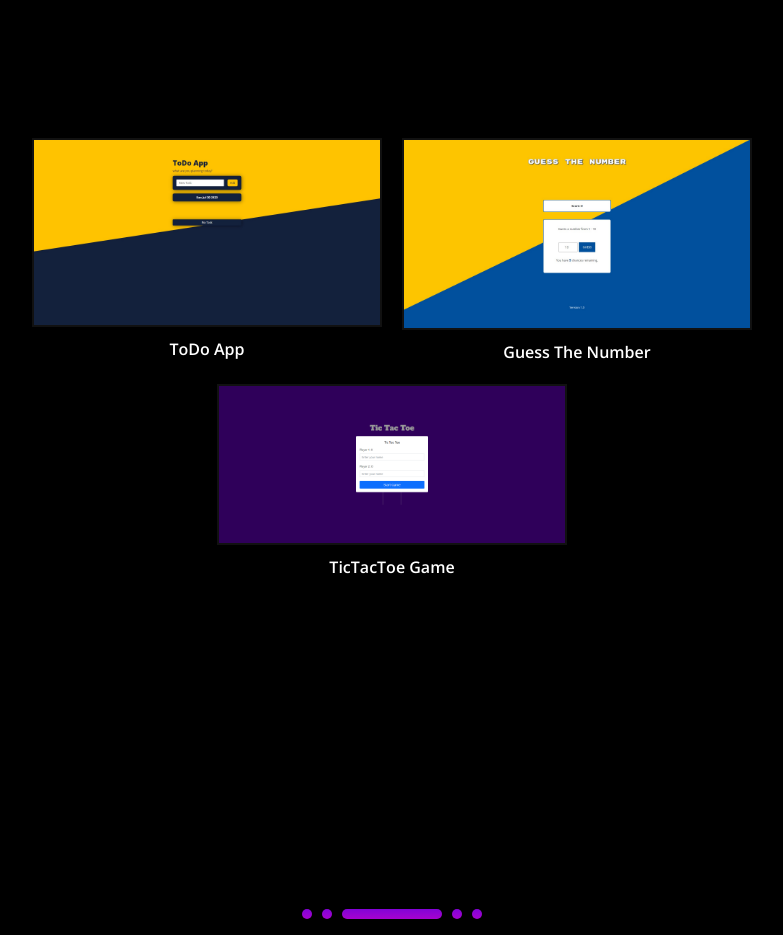
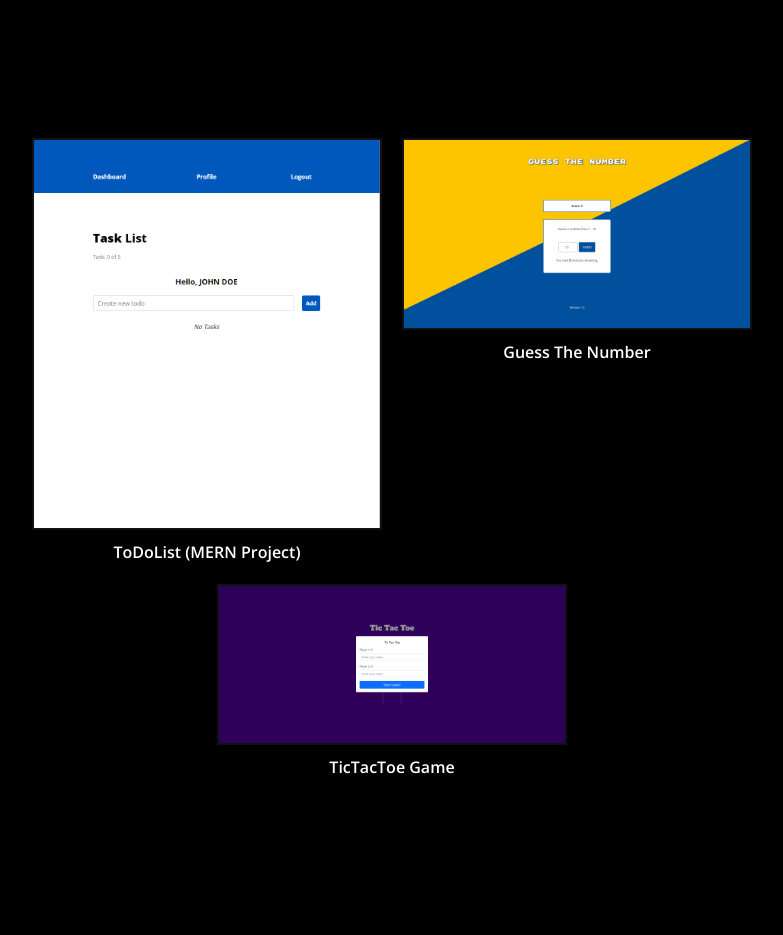
Before and after one commit to Qunnderrie1/PortfolioApp, a React (Create React App) app: page / in a window 1280 px wide. Shown: the part 2420-3355 px from the top of the page, without its empty margins (248-1031 px from the left). Built offline with nearby package versions, Linux system fonts and the light colour scheme.

Commit message:
made some changes

```diff
--- a/src/portfolioData.js
+++ b/src/portfolioData.js
@@ -1,9 +1,9 @@
 
 const projects = [
   {
-    name: "ToDo App",
-    img: "tdo.jpg",
-    website: "https://qunnderrie1.github.io/ToDoWebApp/"
+    name: "ToDoList (MERN Project)",
+    img: "FullStackTaskApp.png",
+    website: "https://fullstacktodoapp-lqgy.onrender.com/"
 
   },
   {
```
Also changed, not shown: public/FullStackTaskApp.png (added).
